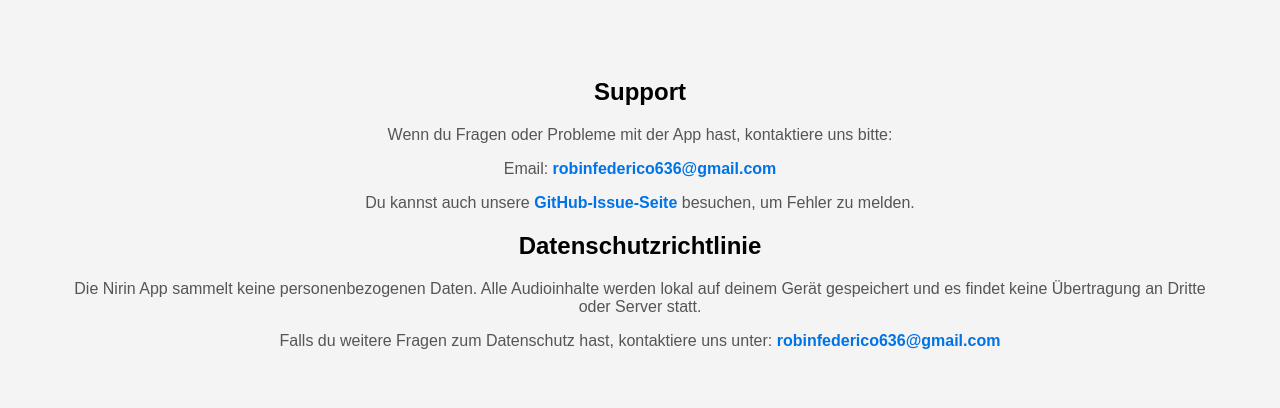
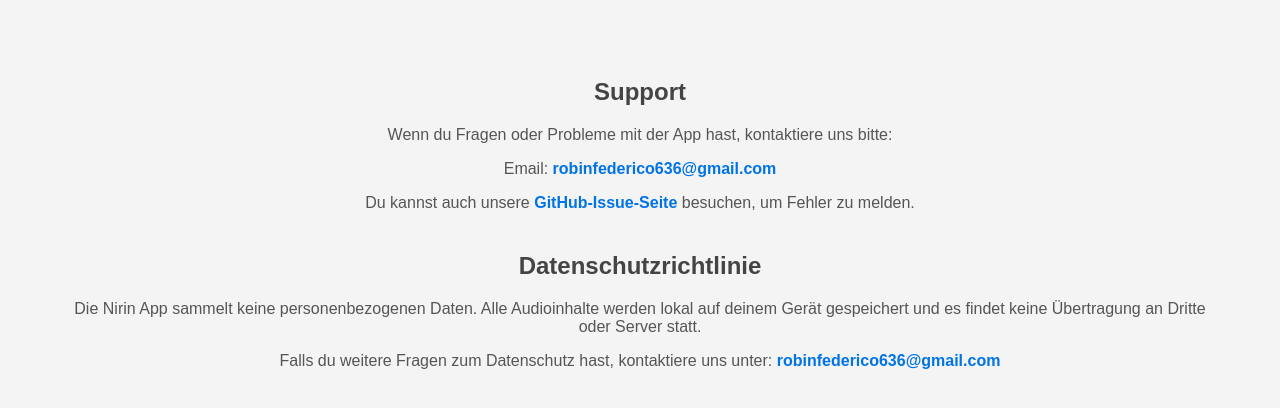
Before and after one commit to 4mater4su/Nirin-support, a plain HTML site: page index.html in a window 1280 px wide. Drawn offline with Linux system fonts and the light colour scheme.

Commit message:
Update index.html styling

```diff
--- a/index.html
+++ b/index.html
@@ -14,6 +14,9 @@
         h1 {
             color: #333;
         }
+        h2 {
+            color: #444;
+        }
         p {
             color: #555;
         }
@@ -24,6 +27,9 @@
         }
         a:hover {
             text-decoration: underline;
+        }
+        .section {
+            margin-bottom: 40px;
         }
     </style>
 </head>
```
